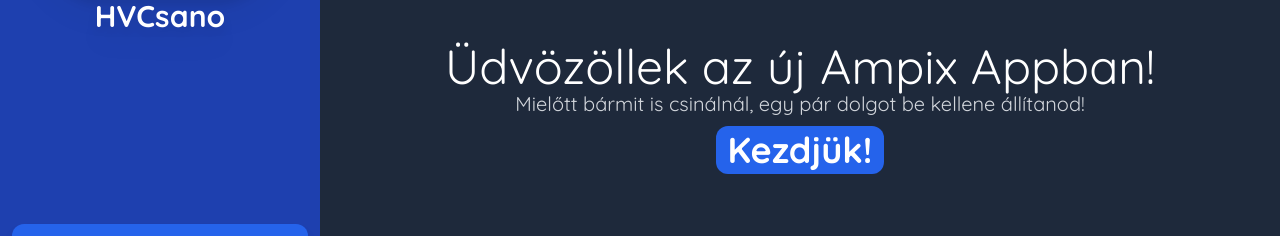
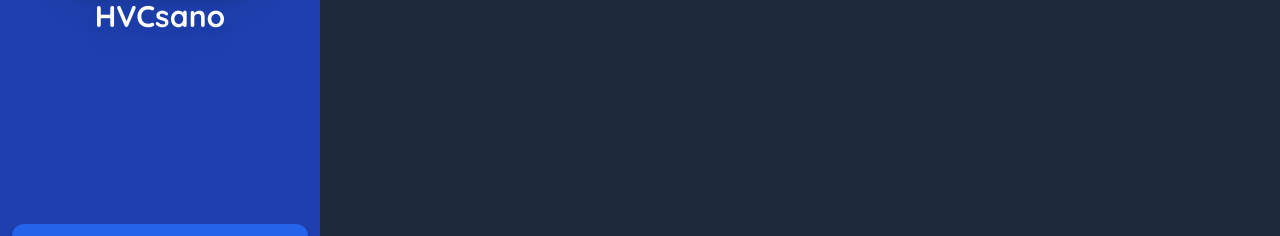
Before and after one commit to Ampix/App, a Vue app: page / in a window 1280 px wide. Both pictures are taken after a click on the button "Kezdőlap". Shown: the part 288-524 px from the top of the page. Built offline with nearby package versions, Linux system fonts and the light colour scheme.

Commit message:
oldalteszt

```diff
--- a/src-tauri/tauri.conf.json
+++ b/src-tauri/tauri.conf.json
@@ -7,7 +7,7 @@
     },
     "package": {
         "productName": "Ampix App",
-        "version": "1.0.0"
+        "version": "1.0.1"
     },
     "tauri": {
         "allowlist": {
--- a/src/App.vue
+++ b/src/App.vue
@@ -1,5 +1,6 @@
 <script setup lang="ts">
-let page = 'welcome'
+import { ref } from 'vue'
+let page = ref('welcome')
 </script>
 
 <template>
@@ -18,7 +19,7 @@
             <div
                 class="text-white text-3xl text-center child:py-5 child:bg-blue-600 flex flex-col justify-end child:mb-5 child:cursor-pointer font-bold child-hover:bg-blue-500 child-hover:-translate-y-2 child:mx-3 child:rounded-xl child:drop-shadow-xl child:transition-all child:duration-200"
             >
-                <button>Kezdőlap</button>
+                <button v-on:click="() => (page = 'home')">Kezdőlap</button>
                 <button>Minecraft</button>
                 <button>Beállítások</button>
             </div>
@@ -38,5 +39,6 @@
                 Kezdjük!
             </button>
         </div>
+        <div v-if="page === 'home'"></div>
     </div>
 </template>
```
